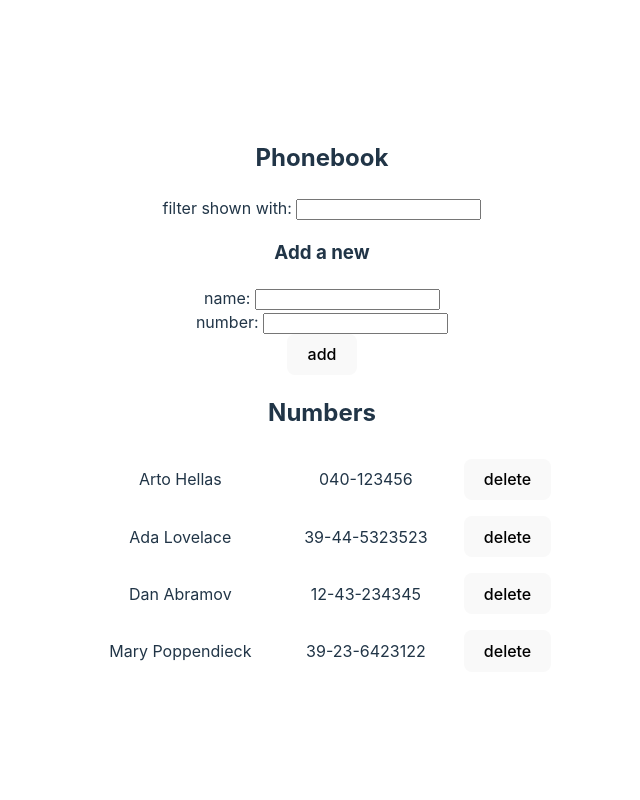
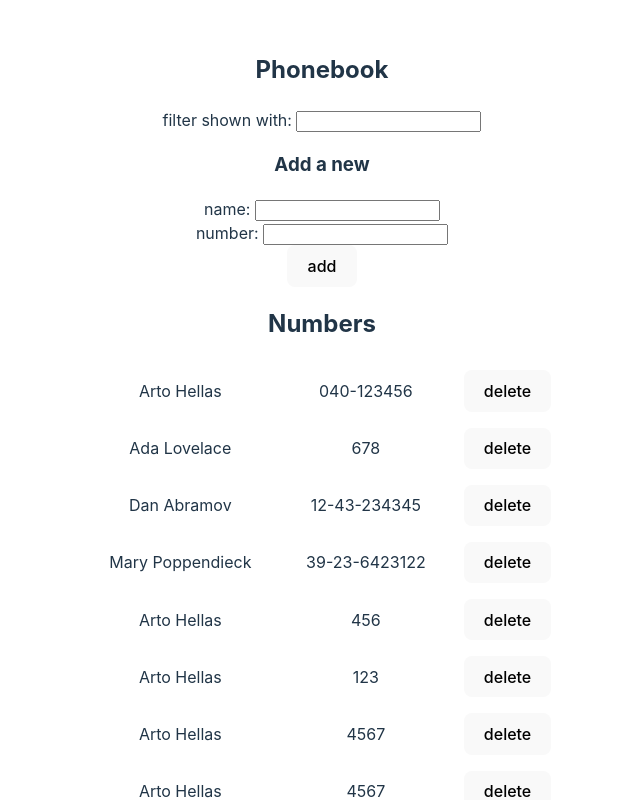
Before and after one commit to wunder-frau/full-stack-open, a React (Vite) app in the folder part2/phonebook/: page / in a window 1280 px wide. Shown: the top 800 px of the page, without its empty margins (318-958 px from the left). Built offline with nearby package versions, Linux system fonts and the light colour scheme; data requests are answered from the project's data file.

Commit message:
in progress

```diff
--- a/part2/phonebook/db.json
+++ b/part2/phonebook/db.json
@@ -7,7 +7,7 @@
     },
     {
       "name": "Ada Lovelace",
-      "number": "39-44-5323523",
+      "number": "678",
       "id": "2"
     },
     {
@@ -19,6 +19,81 @@
       "name": "Mary Poppendieck",
       "number": "39-23-6423122",
       "id": "4"
+    },
+    {
+      "id": "6d54",
+      "name": "Arto Hellas",
+      "number": "456"
+    },
+    {
+      "id": "cfae",
+      "name": "Arto Hellas",
+      "number": "123"
+    },
+    {
+      "id": "52bc",
+      "name": "Arto Hellas",
+      "number": "4567"
+    },
+    {
+      "id": "a6f0",
+      "name": "Arto Hellas",
+      "number": "4567"
+    },
+    {
+      "id": "7f4f",
+      "name": "Arto Hellas",
+      "number": "123344556"
+    },
+    {
+      "id": "ab35",
+      "name": "Arto Hellas",
+      "number": "34567"
+    },
+    {
+      "id": "4dda",
+      "name": "Arto Hellas",
+      "number": "4567"
+    },
+    {
+      "id": "51c7",
+      "name": "Arto Hellas",
+      "number": "6789"
+    },
+    {
+      "id": "e2b8",
+      "name": "Arto Hellas",
+      "number": "6789"
+    },
+    {
+      "id": "8915",
+      "name": "Arto Hellas",
+      "number": "11"
+    },
+    {
+      "id": "1733355828157",
+      "name": "dd",
+      "number": "4444"
+    },
+    {
+      "id": "e77c",
+      "name": "sssss",
+      "number": "4567"
+    },
+    {
+      "id": "7012",
+      "name": "Arto Hellas",
+      "number": "5555"
+    },
+    {
+      "id": "0895",
+      "name": "ssss",
+      "number": "333"
+    },
+    {
+      "id": "76e6",
+      "name": "Arto Hellas",
+      "number": "2222"
     }
   ]
 }
--- a/part2/phonebook/src/App.jsx
+++ b/part2/phonebook/src/App.jsx
@@ -55,8 +55,23 @@ function App() {
     e.preventDefault();
     const newPerson = {name: newName, number: newNumber}
     if (persons.some(person => person.name === newName)) {
-      alert(`${newName} is already added to phonebook`);
-      return ;
+      if (confirm(`Delete ${persons.name}?`))
+      {
+        {console.log('>>', persons)}
+        personsService
+          .update(persons, newPerson)
+          .then(response => {
+            setPersons(persons.map(p => p.id === persons.id ? response.data : p))
+            {console.log('1', response)}
+            {console.log('2', newPerson.id)}
+            {console.log('3', newPerson)}
+            setNewName("")
+            setNewNumber("")
+        })
+        .catch(error => {
+          console.error('Error updating person:', error);
+        });
+      }
     }
     personsService
       .create(newPerson)
--- a/part2/phonebook/src/personsService.jsx
+++ b/part2/phonebook/src/personsService.jsx
@@ -14,8 +14,15 @@ const remove =(id)=> {
   return axios.delete(`${baseUrl}/${id}`).then(response => response.data)
 }
 
+const update =(persons, updatedObj)=> {
+  {console.log('4', persons.id)}
+  {console.log('5', updatedObj)}
+  return axios.put(`${baseUrl}/${persons.id}`, updatedObj).then(response => response.data)
+}
+
 export default {
   getAll,
   create,
   remove,
+  update,
 };
```
